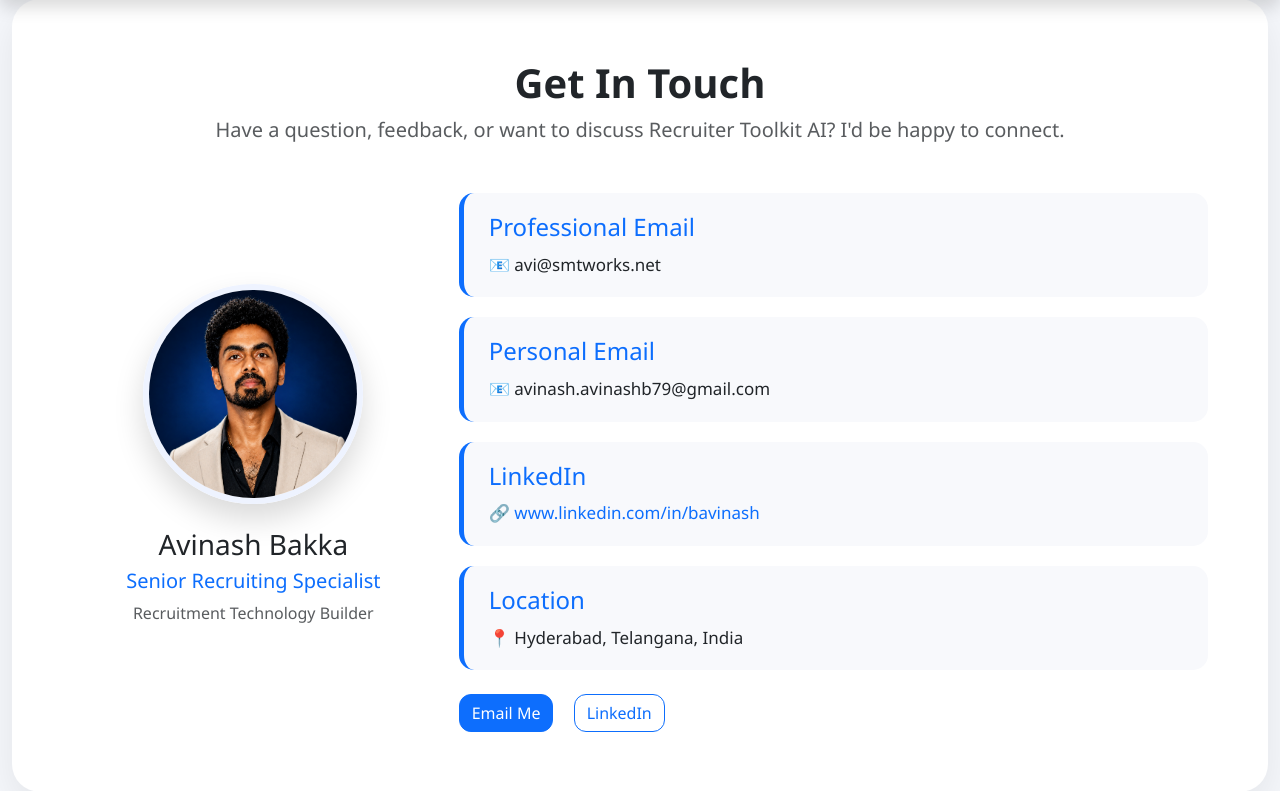
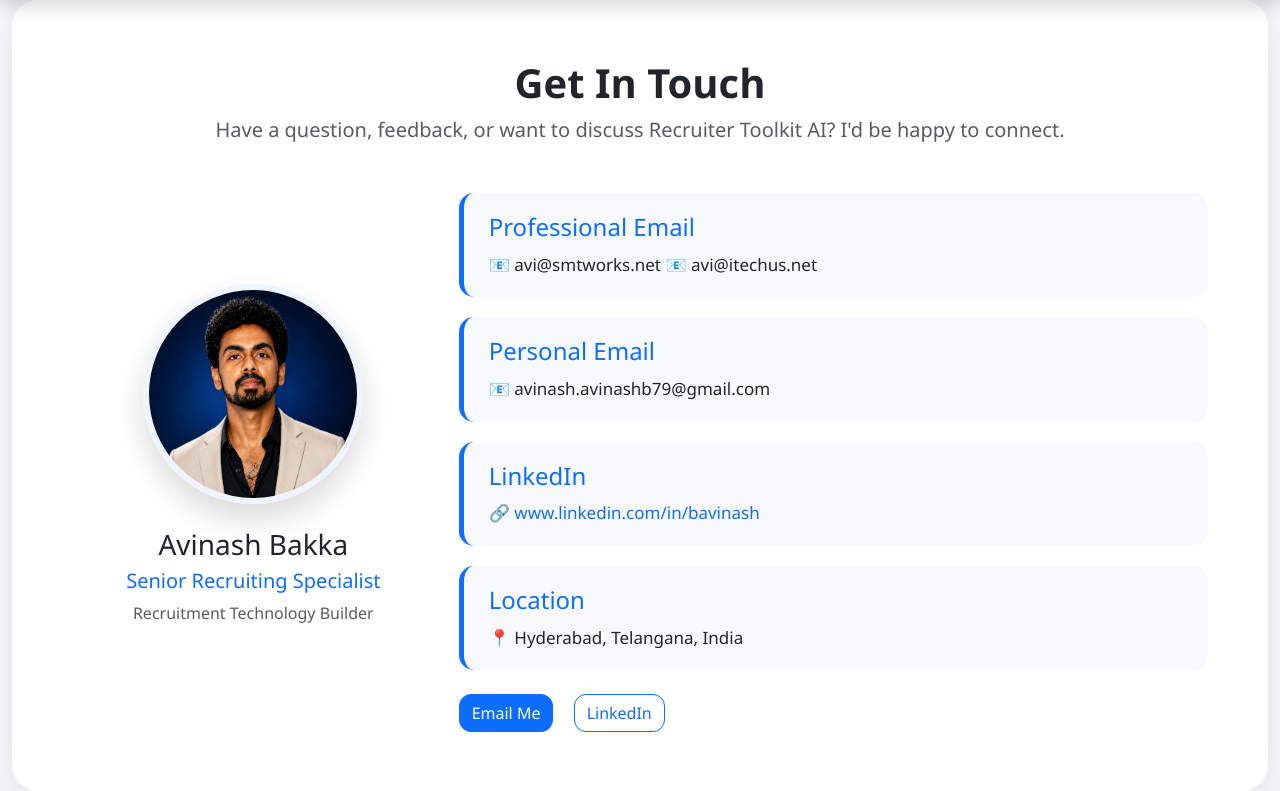
Before and after one commit to avinash-design-ai/RecruiterToolkitAI, a FastAPI app: page /contact in a window 1280 px wide. Shown: the part 74-865 px from the top of the page. Run offline with FastAPI, Linux system fonts and the light colour scheme.

Commit message:
add email

```diff
--- a/backend/templates/contact.html
+++ b/backend/templates/contact.html
@@ -65,6 +65,7 @@
                     <p>
 
                         📧 avi@smtworks.net
+                        📧 avi@itechus.net
 
                     </p>
 
```
